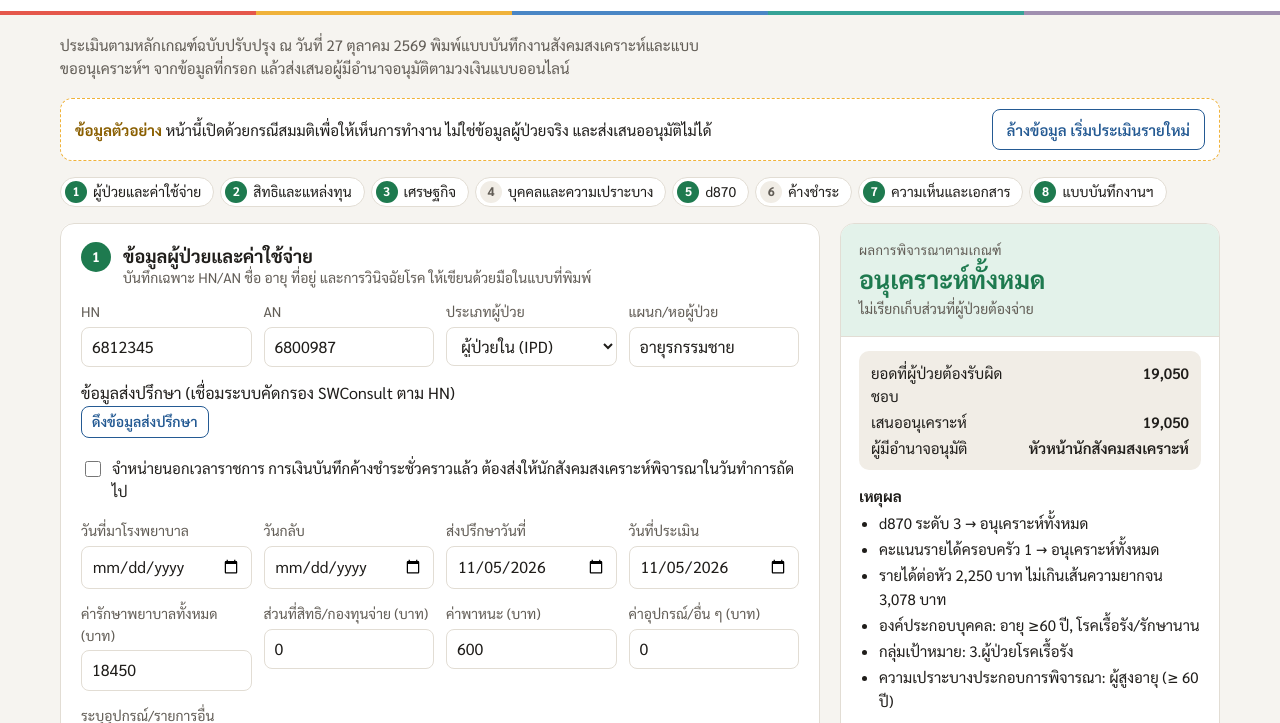
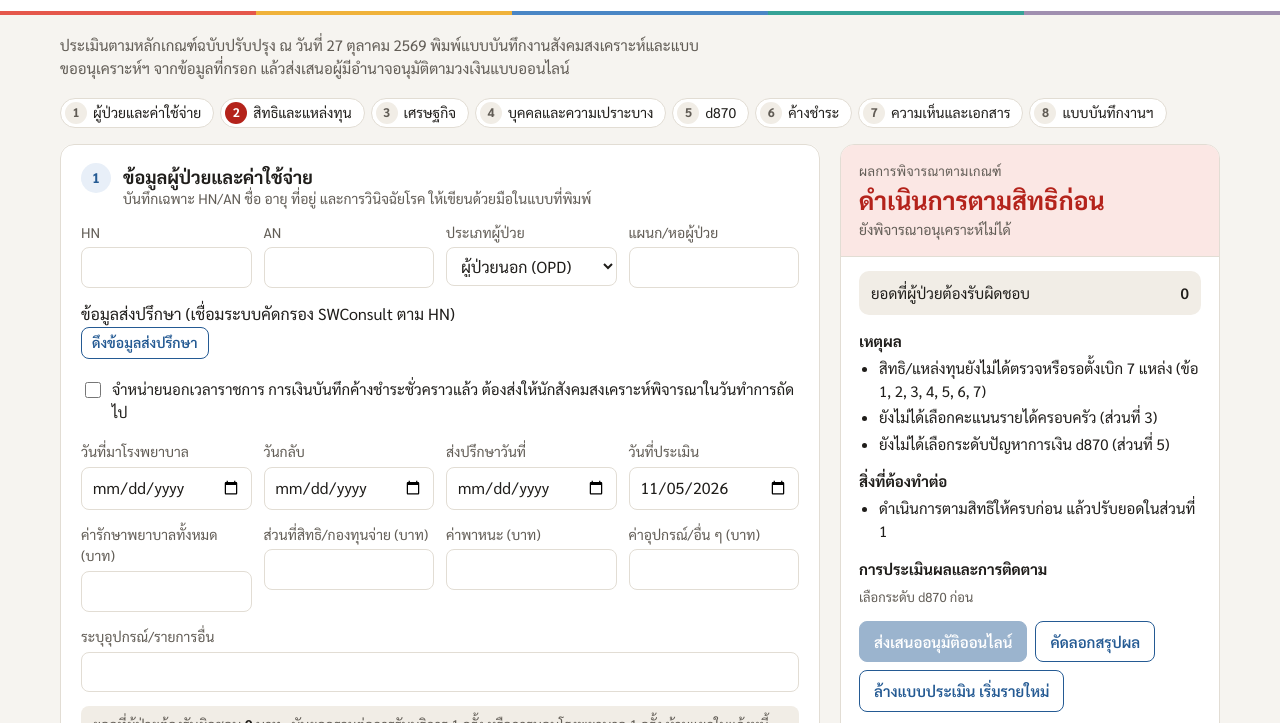
Before and after one commit to SocialWork-SPSH/sw-assist, a plain HTML site: page index.html in a window 1280 px wide. Shown: the part 73-796 px from the top of the page. Drawn offline with Linux system fonts and the light colour scheme; a web font is replaced by a local one.

Commit message:
Update index.html

```diff
--- a/index.html
+++ b/index.html
@@ -525,6 +525,7 @@
         <div class="btns">
           <button type="button" id="submitBtn" hidden>ส่งเสนออนุมัติออนไลน์</button>
           <button type="button" class="ghost" id="copyBtn">คัดลอกสรุปผล</button>
+          <button type="button" class="ghost" id="newBtn">ล้างแบบประเมิน เริ่มรายใหม่</button>
         </div>
         <label class="chk" id="needDocRow" hidden><input type="checkbox" id="needDoc" checked>ขอความเห็นแพทย์ผู้รักษาผ่านลิงก์ก่อนเสนออนุมัติ</label>
         <div class="msg" id="submitMsg"></div>
@@ -872,6 +873,7 @@
 }
 function clearForm(){$("f").reset();exampleOn=false;$("exBox").hidden=true;$("dt").value=todayISO();$("submitMsg").textContent="";$("submitMsg").className="msg";$("linkBox").hidden=true;compute();}
 $("clearBtn").addEventListener("click",()=>{clearForm();$("hn").focus();});
+$("newBtn").addEventListener("click",()=>{const any=$("hn").value||$("cost").value;if(any&&!exampleOn&&!confirm("ล้างข้อมูลที่กรอกไว้ทั้งหมด เพื่อเริ่มประเมินรายใหม่?"))return;if(editingId)endEdit();clearForm();window.scrollTo({top:0});$("hn").focus();});
 $("f").addEventListener("input",compute);$("f").addEventListener("change",compute);
 $("copyBtn").addEventListener("click",()=>{const t=$("summary").value;const ok=()=>{$("copyMsg").textContent="คัดลอกแล้ว วางลงโปรแกรมสังคมสงเคราะห์หรือแบบบันทึกได้";};
   if(navigator.clipboard&&navigator.clipboard.writeText){navigator.clipboard.writeText(t).then(ok,()=>{fallback()});}else fallback();
@@ -2007,7 +2009,8 @@
 /* ================= init ================= */
 if(DOC_PARAM){doctorPage();}
 else{
-  setExample();compute();
+  if(MODE==="demo")setExample();else clearForm();   // ระบบจริงเปิดด้วยแบบประเมินว่าง ข้อมูลตัวอย่างแสดงเฉพาะโหมดทดลอง
+  compute();
   renderAuth();renderAll();
   if(MODE!=="off"&&token){api("me").then(j=>{meU=j.me;setUsers(j.users);afterLogin()}).catch(()=>{renderAll()});}
 }
```
